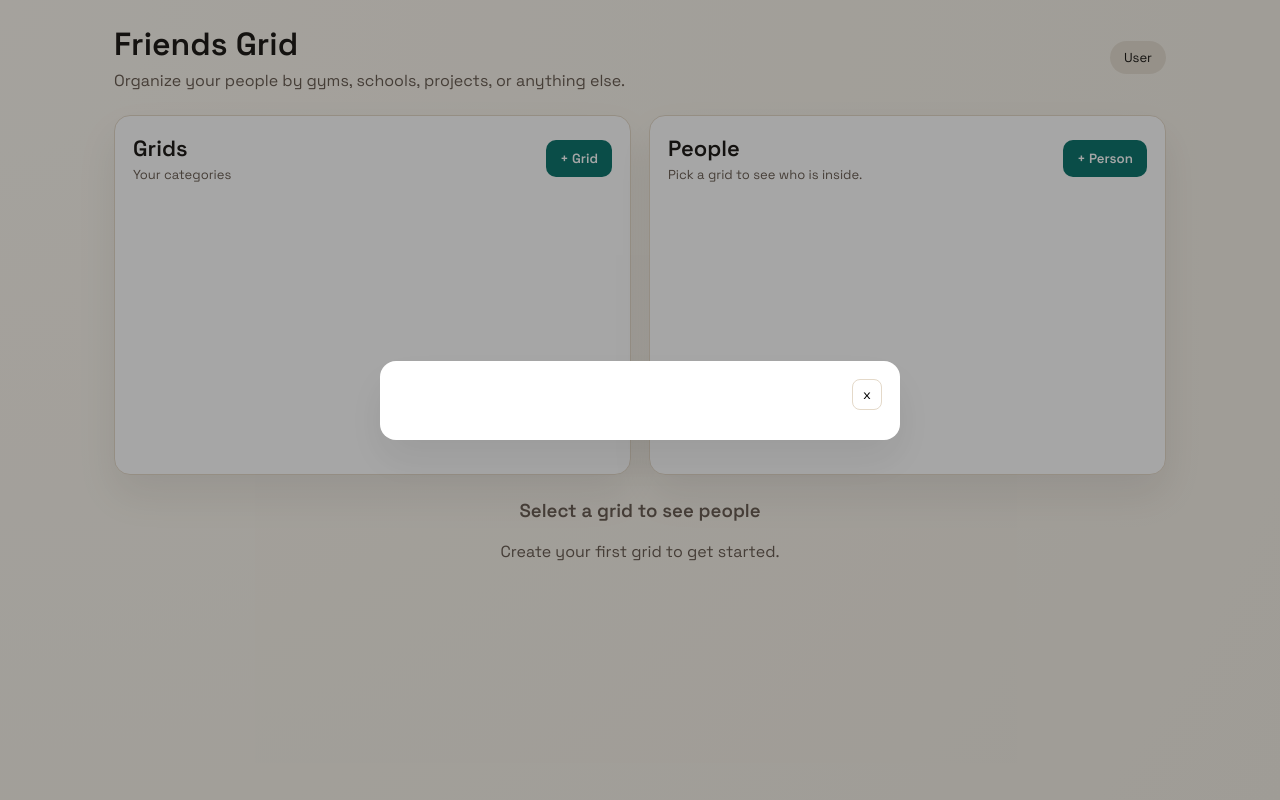
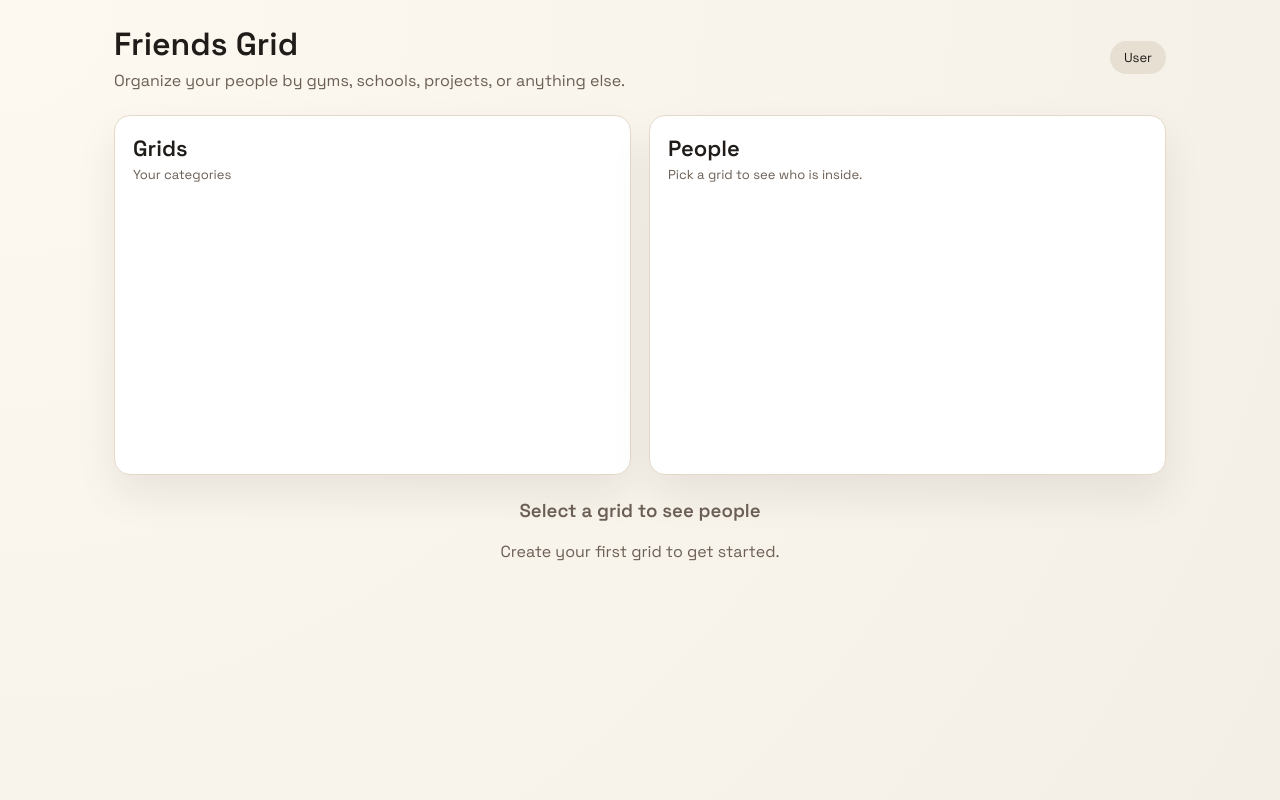
Before and after one commit to xloned/shiny-octo-waddle, a FastAPI app: page / in a window 1280 px wide. Run offline with FastAPI, Linux system fonts and the light colour scheme; parts of the project's set-up code (start-up, migrations or seed data) failed here and were passed over; some libraries are stand-ins or nearby versions.

Commit message:
Remove modal UI and controls

```diff
--- a/static/app.js
+++ b/static/app.js
@@ -10,20 +10,10 @@ const devBanner = document.getElementById("dev-banner");
 const devInput = document.getElementById("dev-tg-id");
 const devContinue = document.getElementById("dev-continue");
 
-const modal = document.getElementById("modal");
-const modalTitle = document.getElementById("modal-title");
-const modalForm = document.getElementById("modal-form");
-const modalClose = document.getElementById("modal-close");
-
-const newGridBtn = document.getElementById("new-grid-btn");
-const newPersonBtn = document.getElementById("new-person-btn");
-
 let tgId = null;
 let grids = [];
 let people = [];
 let currentGridId = null;
-let editingGridId = null;
-let editingPersonId = null;
 
 const tg = window.Telegram && window.Telegram.WebApp ? window.Telegram.WebApp : null;
 
@@ -120,17 +110,11 @@ function renderGrids() {
         </div>
       </div>
       <div class="grid-actions">
-        <button class="secondary" data-action="edit">Edit</button>
         <button class="ghost danger" data-action="delete">Delete</button>
       </div>
     `;
     card.addEventListener("click", (event) => {
       const action = event.target.dataset.action;
-      if (action === "edit") {
-        event.stopPropagation();
-        openGridModal(grid);
-        return;
-      }
       if (action === "delete") {
         event.stopPropagation();
         deleteGrid(grid.id);
@@ -172,18 +156,12 @@ function renderPeople() {
       <div class="person-name">${escapeHTML(person.full_name)}</div>
       <div class="field-list">${fieldItems || "No extra fields"}</div>
       <div class="person-actions">
-        <button class="secondary" data-action="edit">Edit</button>
         <button class="ghost danger" data-action="delete">Delete</button>
       </div>
     `;
 
     card.addEventListener("click", (event) => {
       const action = event.target.dataset.action;
-      if (action === "edit") {
-        event.stopPropagation();
-        openPersonModal(person);
-        return;
-      }
       if (action === "delete") {
         event.stopPropagation();
         deletePerson(person.id);
@@ -211,194 +189,6 @@ function updatePeopleHeader() {
     peopleTitle.textContent = "People";
     peopleSubtitle.textContent = "Pick a grid to see who is inside.";
   }
-}
-
-function openModal(title) {
-  modalTitle.textContent = title;
-  modal.classList.remove("hidden");
-}
-
-function closeModal() {
-  modal.classList.add("hidden");
-  modalForm.innerHTML = "";
-  editingGridId = null;
-  editingPersonId = null;
-}
-
-function openGridModal(grid = null) {
-  editingGridId = grid ? grid.id : null;
-  modalForm.className = "modal-form";
-  modalForm.innerHTML = `
-    <label>
-      Title
-      <input name="title" required value="${grid ? escapeHTML(grid.title) : ""}" />
-    </label>
-    <label>
-      Description
-      <textarea name="description" rows="3">${grid && grid.description ? escapeHTML(grid.description) : ""}</textarea>
-    </label>
-    <label>
-      Color
-      <input name="color" type="color" value="${grid ? grid.color : "#2d6cdf"}" />
-    </label>
-    <div class="modal-actions">
-      <button type="button" class="ghost" id="grid-cancel">Cancel</button>
-      <button type="submit" class="primary">Save</button>
-    </div>
-  `;
-
-  modalForm.onsubmit = async (event) => {
-    event.preventDefault();
-    const formData = new FormData(modalForm);
-    const payload = {
-      tg_id: tgId,
-      title: formData.get("title"),
-      description: formData.get("description"),
-      color: formData.get("color"),
-    };
-    try {
-      if (editingGridId) {
-        await fetchJson(
-          `${API_BASE}/grids/${editingGridId}?tg_id=${tgId}`,
-          {
-            method: "PUT",
-            body: JSON.stringify({
-              title: payload.title,
-              description: payload.description,
-              color: payload.color,
-            }),
-          }
-        );
-      } else {
-        await fetchJson(`${API_BASE}/grids`, {
-          method: "POST",
-          body: JSON.stringify(payload),
-        });
-      }
-      await loadGrids();
-      closeModal();
-    } catch (error) {
-      alert(error.message);
-    }
-  };
-
-  document.getElementById("grid-cancel").onclick = closeModal;
-  openModal(grid ? "Edit grid" : "New grid");
-}
-
-function openPersonModal(person = null) {
-  editingPersonId = person ? person.id : null;
-  modalForm.className = "modal-form";
-  const options = [
-    `<option value="">Unassigned</option>`,
-    ...grids.map(
-      (grid) =>
-        `<option value="${grid.id}">${escapeHTML(grid.title)}</option>`
-    ),
-  ].join("");
-
-  modalForm.innerHTML = `
-    <label>
-      Full name
-      <input name="full_name" required value="${person ? escapeHTML(person.full_name) : ""}" />
-    </label>
-    <label>
-      Grid
-      <select name="grid_id">${options}</select>
-    </label>
-    <div class="fields-block">
-      <div class="fields-header">
-        <span>Extra fields</span>
-        <button type="button" id="add-field-btn" class="secondary">+ Field</button>
-      </div>
-      <div id="fields-container"></div>
-    </div>
-    <div class="modal-actions">
-      <button type="button" class="ghost" id="person-cancel">Cancel</button>
-      <button type="submit" class="primary">Save</button>
-    </div>
-  `;
-
-  const gridSelect = modalForm.querySelector("select[name='grid_id']");
-  if (person && person.grid_id) {
-    gridSelect.value = String(person.grid_id);
-  } else if (currentGridId) {
-    gridSelect.value = String(currentGridId);
-  }
-
-  const fieldsContainer = modalForm.querySelector("#fields-container");
-  const addFieldBtn = modalForm.querySelector("#add-field-btn");
-
-  function addFieldRow(key = "", value = "") {
-    const row = document.createElement("div");
-    row.className = "field-row";
-    row.innerHTML = `
-      <input class="field-key" placeholder="Label" value="${escapeHTML(key)}" />
-      <input class="field-value" placeholder="Value" value="${escapeHTML(value)}" />
-      <button type="button" class="ghost danger" data-action="remove">Remove</button>
-    `;
-    row.querySelector("[data-action='remove']").onclick = () => row.remove();
-    fieldsContainer.appendChild(row);
-  }
-
-  if (person && person.fields && Object.keys(person.fields).length) {
-    Object.entries(person.fields).forEach(([key, value]) => addFieldRow(key, String(value)));
-  } else {
-    addFieldRow();
-  }
-
-  addFieldBtn.onclick = () => addFieldRow();
-
-  modalForm.onsubmit = async (event) => {
-    event.preventDefault();
-    const formData = new FormData(modalForm);
-    const gridValue = formData.get("grid_id");
-    const fields = {};
-    fieldsContainer.querySelectorAll(".field-row").forEach((row) => {
-      const key = row.querySelector(".field-key").value.trim();
-      const value = row.querySelector(".field-value").value.trim();
-      if (key) {
-        fields[key] = value;
-      }
-    });
-
-    const payload = {
-      tg_id: tgId,
-      full_name: formData.get("full_name"),
-      fields,
-      grid_id: gridValue ? Number(gridValue) : null,
-    };
-
-    try {
-      if (editingPersonId) {
-        await fetchJson(
-          `${API_BASE}/people/${editingPersonId}?tg_id=${tgId}`,
-          {
-            method: "PUT",
-            body: JSON.stringify({
-              full_name: payload.full_name,
-              fields: payload.fields,
-              grid_id: payload.grid_id,
-            }),
-          }
-        );
-      } else {
-        await fetchJson(`${API_BASE}/people`, {
-          method: "POST",
-          body: JSON.stringify(payload),
-        });
-      }
-
-      await loadGrids();
-      await loadPeople();
-      closeModal();
-    } catch (error) {
-      alert(error.message);
-    }
-  };
-
-  document.getElementById("person-cancel").onclick = closeModal;
-  openModal(person ? "Edit person" : "New person");
 }
 
 async function deleteGrid(gridId) {
@@ -461,14 +251,4 @@ async function initialize() {
   }
 }
 
-modalClose.onclick = closeModal;
-modal.addEventListener("click", (event) => {
-  if (event.target === modal) {
-    closeModal();
-  }
-});
-
-newGridBtn.onclick = () => openGridModal();
-newPersonBtn.onclick = () => openPersonModal();
-
 initialize();
--- a/static/styles.css
+++ b/static/styles.css
@@ -219,90 +219,6 @@ button {
   display: none;
 }
 
-.modal {
-  position: fixed;
-  inset: 0;
-  background: rgba(0, 0, 0, 0.35);
-  display: flex;
-  align-items: center;
-  justify-content: center;
-  padding: 20px;
-  z-index: 10;
-}
-
-.modal-content {
-  background: #fff;
-  border-radius: 16px;
-  max-width: 520px;
-  width: 100%;
-  padding: 18px;
-  box-shadow: var(--shadow);
-}
-
-.modal-header {
-  display: flex;
-  justify-content: space-between;
-  align-items: center;
-  margin-bottom: 12px;
-}
-
-.modal-header h3 {
-  margin: 0;
-}
-
-.icon-button {
-  border: 1px solid var(--border);
-  background: transparent;
-  padding: 6px 10px;
-  border-radius: 8px;
-}
-
-.modal-form {
-  display: grid;
-  gap: 12px;
-}
-
-.modal-form input,
-.modal-form textarea,
-.modal-form select {
-  width: 100%;
-  border: 1px solid var(--border);
-  border-radius: 10px;
-  padding: 10px 12px;
-  font-family: inherit;
-}
-
-.field-row {
-  display: grid;
-  grid-template-columns: 1fr 1fr auto;
-  gap: 8px;
-  align-items: center;
-}
-
-.field-row button {
-  padding: 6px 10px;
-}
-
-.fields-block {
-  display: grid;
-  gap: 8px;
-}
-
-.fields-header {
-  display: flex;
-  align-items: center;
-  justify-content: space-between;
-  gap: 12px;
-  font-size: 13px;
-  color: var(--muted);
-}
-
-.modal-actions {
-  display: flex;
-  justify-content: flex-end;
-  gap: 8px;
-}
-
 @keyframes rise {
   from {
     opacity: 0;
--- a/templates/index.html
+++ b/templates/index.html
@@ -37,7 +37,6 @@
               <h2>Grids</h2>
               <p class="muted">Your categories</p>
             </div>
-            <button id="new-grid-btn" class="primary">+ Grid</button>
           </div>
           <div id="grids-list" class="grid-list"></div>
         </section>
@@ -48,7 +47,6 @@
               <h2 id="people-title">People</h2>
               <p id="people-subtitle" class="muted">Pick a grid to see who is inside.</p>
             </div>
-            <button id="new-person-btn" class="primary">+ Person</button>
           </div>
           <div id="people-list" class="people-list"></div>
         </section>
@@ -60,16 +58,6 @@
       </section>
     </div>
 
-    <div id="modal" class="modal hidden">
-      <div class="modal-content">
-        <div class="modal-header">
-          <h3 id="modal-title"></h3>
-          <button id="modal-close" class="icon-button">x</button>
-        </div>
-        <form id="modal-form"></form>
-      </div>
-    </div>
-
     <script src="https://telegram.org/js/telegram-web-app.js"></script>
     <script src="/static/app.js"></script>
   </body>
```
